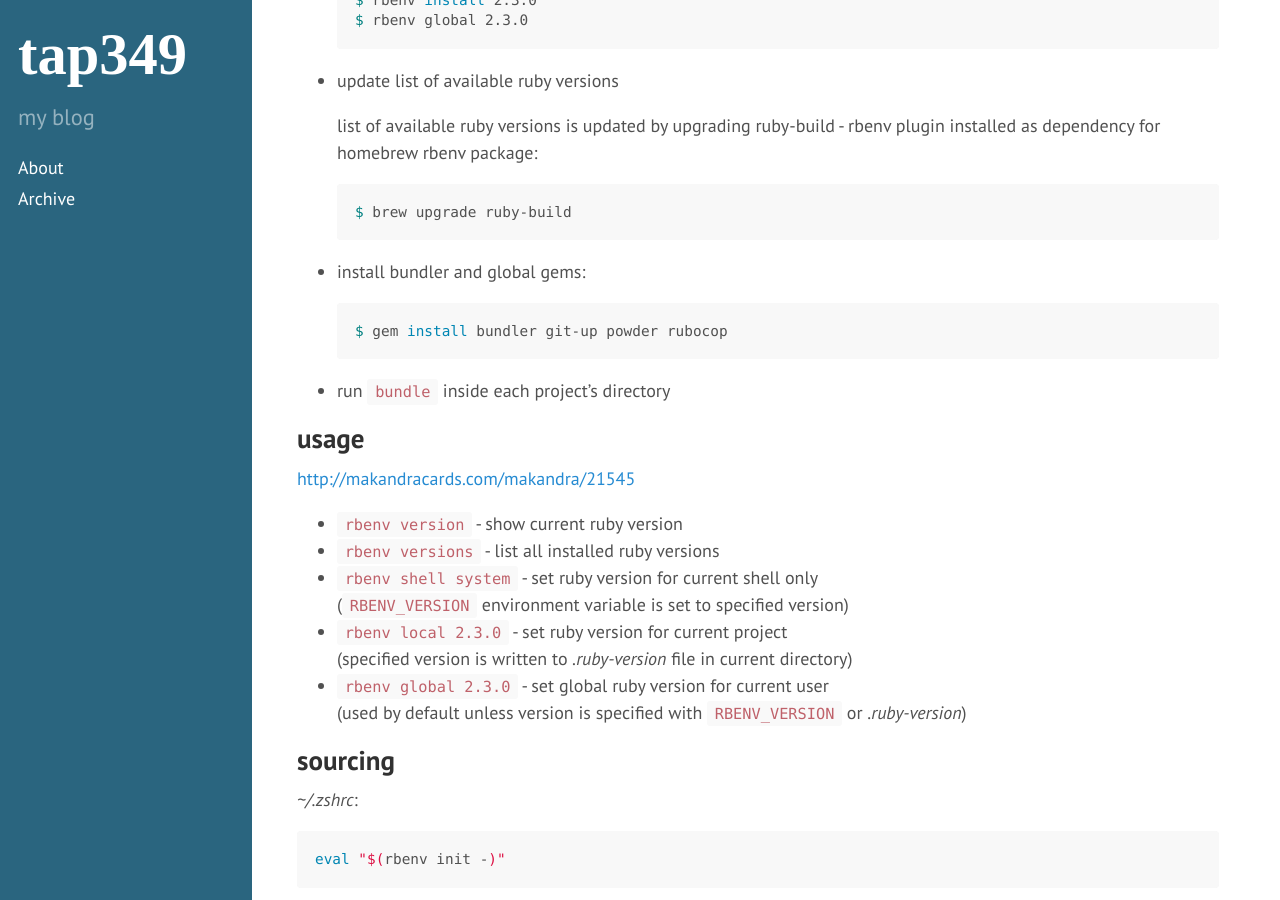
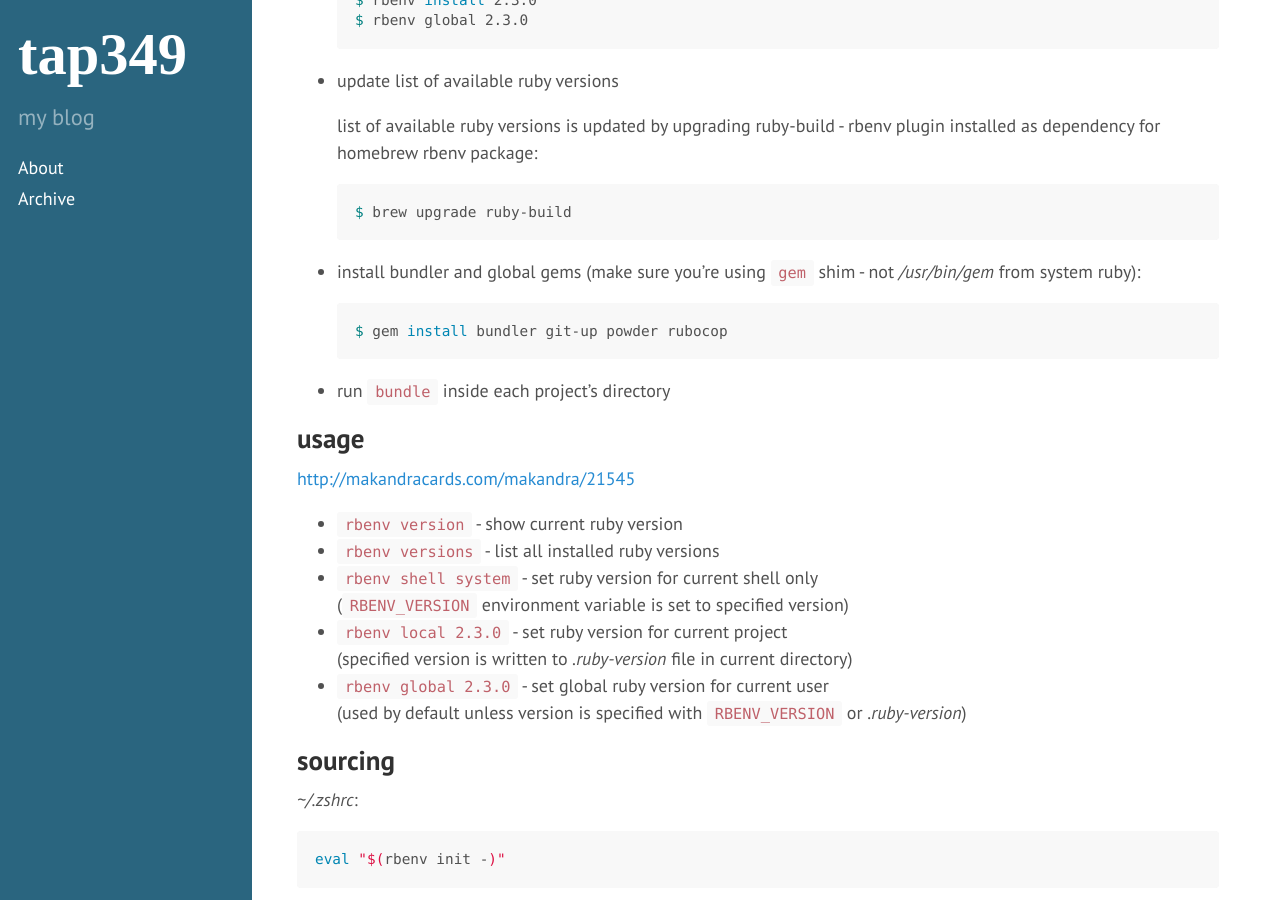
Before and after one commit to tap349/tap349.github.io, a Jekyll site: the page built from _posts/2016-03-30-rbenv.md, in a window 1280 px wide and 900 px high, scrolled down 1042 px. Built offline with Jekyll 4.4.1, drawn with Linux system fonts in a browser that asks for light colours.

Commit message:
update 2016-10-02_18:05:52

````diff
--- a/_posts/2016-03-30-rbenv.md
+++ b/_posts/2016-03-30-rbenv.md
@@ -62,7 +62,8 @@ takeaways:
   $ brew upgrade ruby-build
   ```
 
-- install bundler and global gems:
+- install bundler and global gems
+  (make sure you're using `gem` shim - not _/usr/bin/gem_ from system ruby):
 
   ```sh
   $ gem install bundler git-up powder rubocop
````
